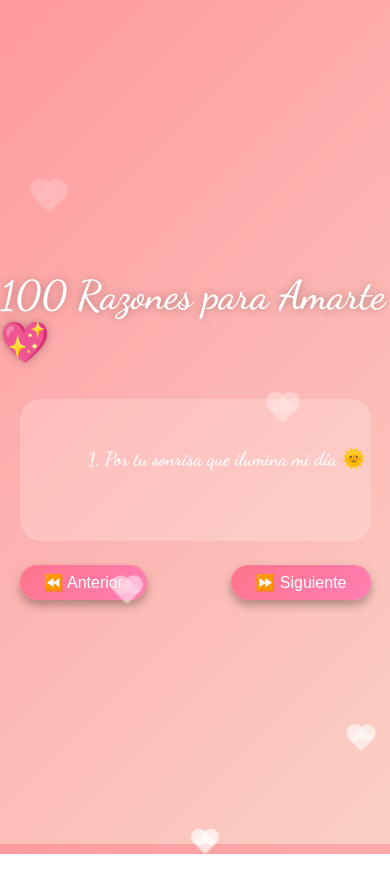
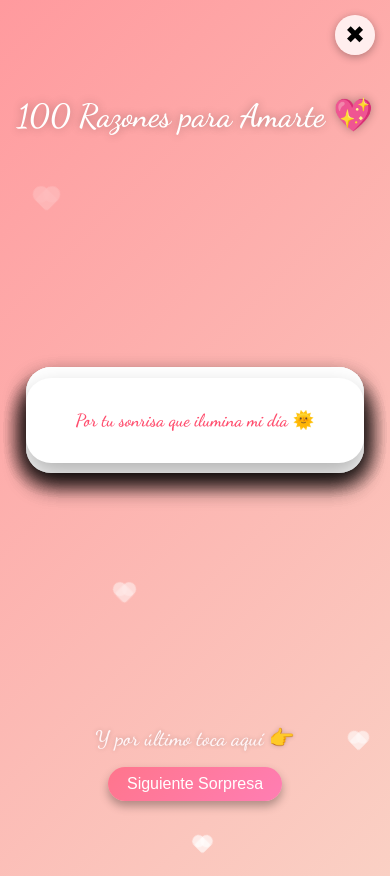
Before and after one commit to Marcos200216/cumple_mile, a plain HTML site: page index3.html in a window 390 px wide. Before the commit the page ends 854 px from the top, so only its background shows below. Drawn offline with Linux system fonts and the light colour scheme.

Commit message:
first commit

```diff
--- a/index3.html
+++ b/index3.html
@@ -14,9 +14,10 @@
     display: flex;
     justify-content: center;
     align-items: center;
-    height: 100vh;
+    min-height: 100vh;
     overflow: hidden;
     flex-direction: column;
+    padding: 1rem;
   }
 
   h1 {
@@ -24,55 +25,67 @@
     font-family: 'Dancing Script', cursive;
     font-size: 2.5rem;
     margin-bottom: 2rem;
+    text-align: center;
     text-shadow: 0 0 10px rgba(0,0,0,0.3);
   }
 
-  .carousel-container {
+  .stack-container {
     position: relative;
     width: 90%;
-    max-width: 500px;
-  }
-
-  .carousel {
+    max-width: 400px;
+    height: 60vh;
     display: flex;
-    overflow: hidden;
-    border-radius: 20px;
+    justify-content: center;
+    align-items: center;
   }
 
   .card {
-    min-width: 100%;
-    background: rgba(255,255,255,0.2);
+    position: absolute;
+    width: 90%;
+    max-width: 350px;
     padding: 3rem 2rem;
+    background: white;
+    color: #ff4d6d;
+    font-family: 'Dancing Script', cursive;
+    font-size: 1.3rem;
     text-align: center;
-    font-size: 1.2rem;
-    color: #fff;
-    font-family: 'Dancing Script', cursive;
-    border-radius: 20px;
-    transition: transform 0.3s, box-shadow 0.3s;
-    box-shadow: 0 8px 15px rgba(0,0,0,0.3);
+    border-radius: 25px;
+    box-shadow: 0 12px 25px rgba(0,0,0,0.3);
+    cursor: pointer;
+    transition: transform 0.4s ease, opacity 0.4s ease;
+    display: flex;
+    align-items: center;
+    justify-content: center;
   }
 
   .card:hover {
     transform: scale(1.05);
-    box-shadow: 0 12px 20px rgba(0,0,0,0.5);
+    box-shadow: 0 16px 30px rgba(0,0,0,0.4);
   }
 
-  .buttons {
-    display: flex;
-    justify-content: space-between;
-    margin-top: 1.5rem;
+  .bottom {
+    margin-top: 2rem;
+    text-align: center;
+  }
+
+  .bottom p {
+    font-family: 'Dancing Script', cursive;
+    font-size: 1.5rem;
+    color: #fff5f7;
+    margin-bottom: 1rem;
+    text-shadow: 0 0 5px rgba(0,0,0,0.2);
   }
 
   .btn {
     background: linear-gradient(135deg, #ff758c, #ff7eb3);
     border: none;
     border-radius: 30px;
-    padding: 0.5rem 1.5rem;
+    padding: 0.7rem 1.5rem;
     color: white;
-    font-size: 1rem;
+    font-size: 1.2rem;
     cursor: pointer;
+    box-shadow: 0 5px 10px rgba(0,0,0,0.3);
     transition: all 0.3s;
-    box-shadow: 0 5px 10px rgba(0,0,0,0.3);
   }
 
   .btn:hover {
@@ -80,12 +93,37 @@
     box-shadow: 0 8px 15px rgba(0,0,0,0.4);
   }
 
+  /* X de cierre */
+  .close-btn {
+    position: fixed;
+    top: 15px;
+    right: 15px;
+    background: rgba(255,255,255,0.8);
+    border: none;
+    font-size: 1.5rem;
+    cursor: pointer;
+    border-radius: 50%;
+    width: 40px;
+    height: 40px;
+    display: flex;
+    align-items: center;
+    justify-content: center;
+    box-shadow: 0 2px 8px rgba(0,0,0,0.3);
+    transition: all 0.3s;
+    z-index: 9999;
+  }
+
+  .close-btn:hover {
+    background: rgba(255,255,255,1);
+    transform: scale(1.1);
+  }
+
   /* corazones flotando */
   .heart {
     position: absolute;
     bottom: -50px;
-    width: 20px;
-    height: 20px;
+    width: 15px;
+    height: 15px;
     background: rgba(255, 255, 255, 0.7);
     transform: rotate(45deg);
     animation: float 6s infinite ease-in;
@@ -95,41 +133,40 @@
   .heart::after {
     content: "";
     position: absolute;
-    width: 20px;
-    height: 20px;
+    width: 15px;
+    height: 15px;
     background: inherit;
     border-radius: 50%;
   }
-  .heart::before { top: -10px; left: 0; }
-  .heart::after { left: -10px; top: 0; }
+  .heart::before { top: -7px; left: 0; }
+  .heart::after { left: -7px; top: 0; }
 
   @keyframes float {
     0% { transform: translateY(0) rotate(45deg) scale(0.8); opacity: 1; }
     100% { transform: translateY(-110vh) rotate(45deg) scale(1.2); opacity: 0; }
   }
+
+  @media (max-width: 600px) {
+    .card { font-size: 1.1rem; padding: 2rem 1.5rem; }
+    h1 { font-size: 2rem; }
+    .bottom p { font-size: 1.3rem; }
+    .btn { font-size: 1rem; padding: 0.5rem 1.2rem; }
+  }
 </style>
 </head>
 <body>
+  <!-- Botón X -->
+  <button class="close-btn" onclick="location.href='index2.html'">✖</button>
+
   <h1>100 Razones para Amarte 💖</h1>
 
-  <div class="carousel-container">
-    <div class="carousel" id="carousel">
-      <div class="card">1. Por tu sonrisa que ilumina mi día 🌞</div>
-      <div class="card">2. Por la manera en que me entiendes sin palabras 💬</div>
-      <div class="card">3. Por cada abrazo que me hace sentir en casa 🏡</div>
-      <div class="card">4. Por tu risa contagiosa 😂</div>
-      <div class="card">5. Por la paciencia que tienes conmigo 🙏</div>
-      <div class="card">6. Por tu mirada llena de amor 😍</div>
-      <div class="card">7. Por cada momento que compartimos juntos ⏳</div>
-      <div class="card">8. Por tu apoyo en mis locuras 💪</div>
-      <div class="card">9. Por hacerme sentir especial todos los días ✨</div>
-      <div class="card">10. Por ser tú, simplemente tú 💕</div>
-      <!-- Agrega hasta 100 aquí -->
-    </div>
-    <div class="buttons">
-      <button class="btn" id="prev">⏪ Anterior</button>
-      <button class="btn" id="next">⏩ Siguiente</button>
-    </div>
+  <div class="stack-container" id="stack">
+    <!-- Tarjetas generadas con JS -->
+  </div>
+
+  <div class="bottom">
+    <p>Y por último toca aquí 👉</p>
+    <button class="btn" onclick="location.href='index4.html'">Siguiente Sorpresa</button>
   </div>
 
   <!-- Corazones flotando -->
@@ -140,26 +177,35 @@
   <div class="heart" style="left: 90%; animation-delay: 3s;"></div>
 
 <script>
-  const carousel = document.getElementById('carousel');
-  const cards = document.querySelectorAll('.card');
-  const total = cards.length;
-  let index = 0;
+  const stack = document.getElementById('stack');
 
-  function showCard(i) {
-    carousel.style.transform = `translateX(-${i * 100}%)`;
-  }
+  const razones = [
+    "Por tu sonrisa que ilumina mi día 🌞",
+    "Por la manera en que me entiendes sin palabras 💬",
+    "Por cada abrazo que me hace sentir en casa 🏡",
+    "Por tu risa contagiosa 😂",
+    "Por la paciencia que tienes conmigo 🙏",
+    "Por tu mirada llena de amor 😍",
+    "Por cada momento que compartimos juntos ⏳",
+    "Por tu apoyo en mis locuras 💪",
+    "Por hacerme sentir especial todos los días ✨",
+    "Por ser tú, simplemente tú 💕"
+    // Agrega hasta 100
+  ];
 
-  document.getElementById('next').addEventListener('click', () => {
-    index = (index + 1) % total;
-    showCard(index);
+  razones.reverse().forEach((texto, i) => {
+    const card = document.createElement('div');
+    card.className = 'card';
+    card.textContent = texto;
+    card.style.zIndex = i + 1;
+    stack.appendChild(card);
+
+    card.addEventListener('click', () => {
+      card.style.transform = 'translateY(-250px) rotate(15deg)';
+      card.style.opacity = '0';
+      setTimeout(() => stack.removeChild(card), 400);
+    });
   });
-
-  document.getElementById('prev').addEventListener('click', () => {
-    index = (index - 1 + total) % total;
-    showCard(index);
-  });
-
-  showCard(index);
 </script>
 </body>
 </html>
```
Also changed, not shown: index4.html (+151 -0 lines), index5.html (+219 -0 lines), foto1.jpeg (added), foto2.jpeg (added), foto3.jpeg (added), foto4.jpeg (added), foto5.jpeg (added).
